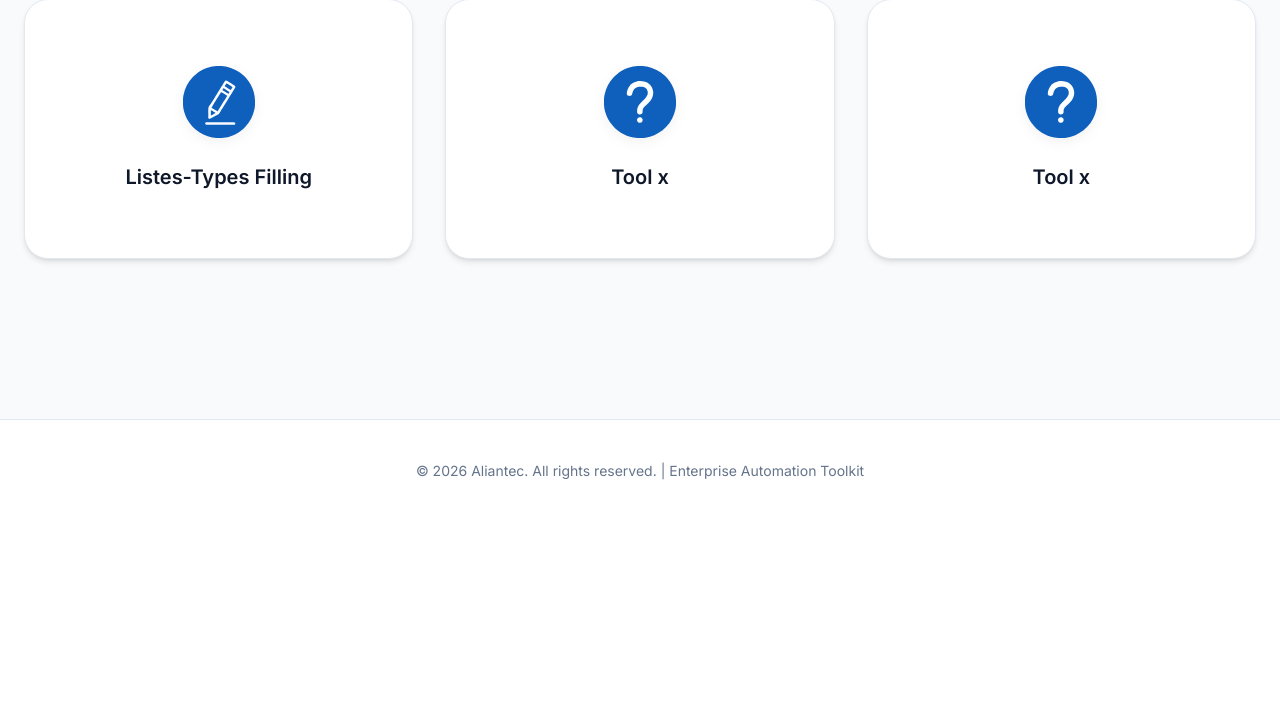
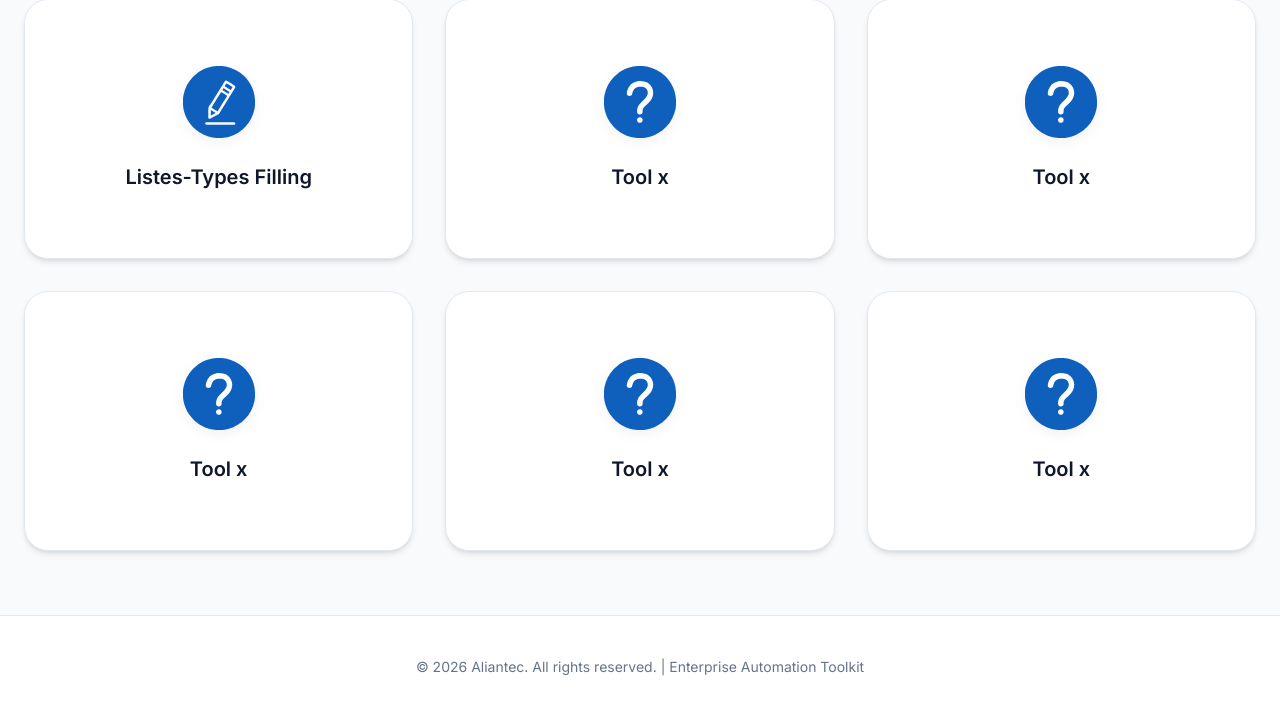
Before and after one commit to MohamedMouj/Aliantec-Automatisation, a Django app: page / in a window 1280 px wide. Shown: the part 279-996 px from the top of the page. Before the commit the page ends 759 px from the top, so only its background shows below. Run offline with Django 5.2, Linux system fonts and the light colour scheme.

Commit message:
small modifications: change in the main html file

```diff
--- a/Main/templates/main/index.html
+++ b/Main/templates/main/index.html
@@ -51,5 +51,41 @@
                 </div>
             </div>
         </div>
+        <div class="app-card">
+            <div class="app-card-inner">
+                <div class="app-card-front">
+                    <img src="{% static 'unknown.svg' %}" alt="Coming Soon">
+                    <h3>Tool x</h3>
+                </div>
+                <div class="app-card-back">
+                    <h3>Stub</h3>
+                    <p>Upcoming Feature</p>
+                </div>
+            </div>
+        </div>
+        <div class="app-card">
+            <div class="app-card-inner">
+                <div class="app-card-front">
+                    <img src="{% static 'unknown.svg' %}" alt="Coming Soon">
+                    <h3>Tool x</h3>
+                </div>
+                <div class="app-card-back">
+                    <h3>Stub</h3>
+                    <p>Upcoming Feature</p>
+                </div>
+            </div>
+        </div>
+        <div class="app-card">
+            <div class="app-card-inner">
+                <div class="app-card-front">
+                    <img src="{% static 'unknown.svg' %}" alt="Coming Soon">
+                    <h3>Tool x</h3>
+                </div>
+                <div class="app-card-back">
+                    <h3>Stub</h3>
+                    <p>Upcoming Feature</p>
+                </div>
+            </div>
+        </div>
     </div>
 {% endblock %}
```
